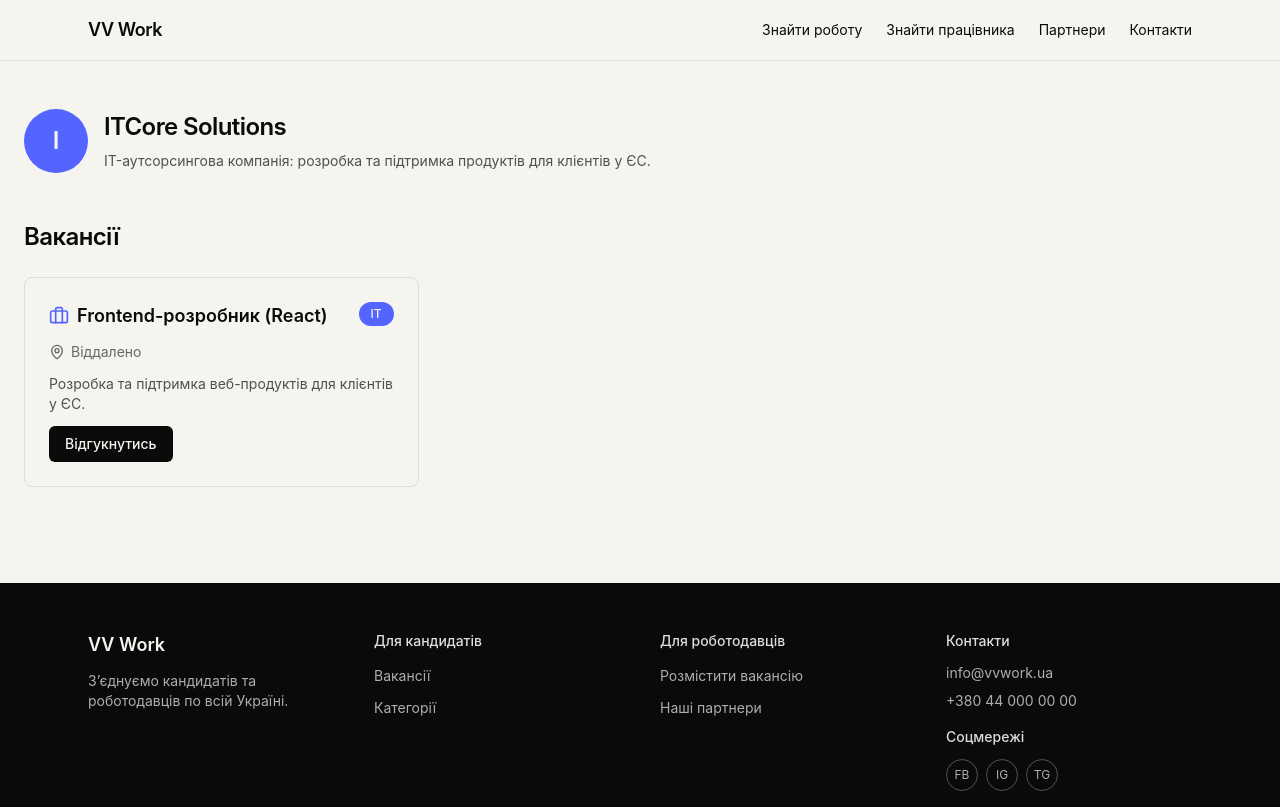
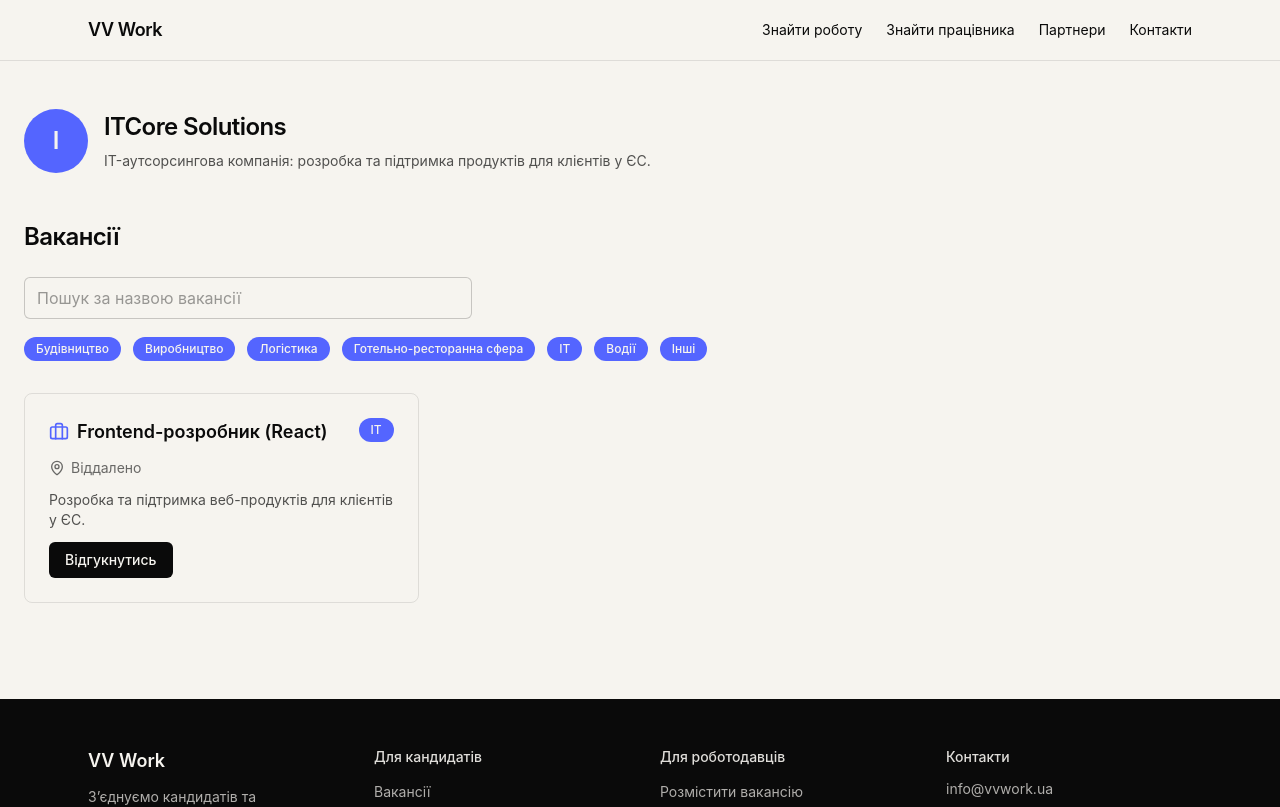
Before and after one commit to feverK13/vv-work-test-task, a React (Vite) app: page /partners/itcore-solutions in a window 1280 px wide. Shown: the top 807 px of the page. Built offline with nearby package versions, Linux system fonts and the light colour scheme.

Commit message:
feat(partner): add debounced search and category filter with memoized results

```diff
--- /dev/null
+++ b/src/hooks/use-debounce.ts
@@ -0,0 +1,17 @@
+import { useEffect, useState } from 'react';
+
+export function useDebounce<T>(value: T, delayMs = 400): T {
+  const [debouncedValue, setDebouncedValue] = useState(value);
+
+  useEffect(() => {
+    const timeoutId = setTimeout(() => {
+      setDebouncedValue(value);
+    }, delayMs);
+
+    return () => {
+      clearTimeout(timeoutId);
+    };
+  }, [value, delayMs]);
+
+  return debouncedValue;
+}
--- /dev/null
+++ b/src/hooks/use-vacancy-filters.ts
@@ -0,0 +1,24 @@
+import { useMemo } from 'react';
+import type { Vacancy } from '@/types/domain';
+
+export function useVacancyFilters(
+  vacancies: Vacancy[],
+  debouncedQuery: string,
+  selectedCategory: string | null,
+): Vacancy[] {
+  return useMemo(() => {
+    const normalizedQuery = debouncedQuery.trim().toLowerCase();
+
+    if (normalizedQuery === '' && selectedCategory === null) {
+      return vacancies;
+    }
+
+    return vacancies.filter((vacancy) => {
+      const matchesQuery =
+        normalizedQuery === '' || vacancy.title.toLowerCase().includes(normalizedQuery);
+      const matchesCategory = selectedCategory === null || vacancy.categoryId === selectedCategory;
+
+      return matchesQuery && matchesCategory;
+    });
+  }, [vacancies, debouncedQuery, selectedCategory]);
+}
--- a/src/pages/partner/vacancy-list.tsx
+++ b/src/pages/partner/vacancy-list.tsx
@@ -1,8 +1,13 @@
 import { useEffect, useState } from 'react';
 import { fetchVacanciesByPartner } from '@/api/vacancies';
 import type { Vacancy } from '@/types/domain';
+import { categories } from '@/data/categories';
+import { useDebounce } from '@/hooks/use-debounce';
+import { useVacancyFilters } from '@/hooks/use-vacancy-filters';
 import { Skeleton } from '@/components/ui/skeleton';
 import { RetryBlock } from '@/components/ui/retry-block';
+import { Input } from '@/components/ui/input';
+import { Badge } from '@/components/ui/badge';
 import { VacancyCard } from '@/pages/partner/vacancy-card';
 
 type LoadState =
@@ -10,7 +15,31 @@ type LoadState =
 
 const SKELETON_CARDS = Array.from({ length: 6 }, (_, index) => index);
 
-function VacancyListBody({ slug, onRetry }: { slug: string; onRetry: () => void }) {
+const NO_VACANCIES: Vacancy[] = [];
+
+const ACTIVE_CHIP_CLASS_NAME = 'transition-colors hover:bg-brand-400';
+
+const INACTIVE_CHIP_CLASS_NAME = 'transition-colors hover:bg-ink/5';
+
+function resolveInitialCategory(initialCategory: string | undefined): string | null {
+  if (!initialCategory) return null;
+
+  return categories.some((category) => category.id === initialCategory) ? initialCategory : null;
+}
+
+type VacancyListBodyProps = {
+  slug: string;
+  onRetry: () => void;
+  debouncedQuery: string;
+  selectedCategory: string | null;
+};
+
+function VacancyListBody({
+  slug,
+  onRetry,
+  debouncedQuery,
+  selectedCategory,
+}: VacancyListBodyProps) {
   const [state, setState] = useState<LoadState>({ status: 'loading' });
 
   useEffect(() => {
@@ -30,6 +59,9 @@ function VacancyListBody({ slug, onRetry }: { slug: string; onRetry: () => void
       cancelled = true;
     };
   }, [slug]);
+
+  const loadedVacancies = state.status === 'success' ? state.vacancies : NO_VACANCIES;
+  const filteredVacancies = useVacancyFilters(loadedVacancies, debouncedQuery, selectedCategory);
 
   if (state.status === 'loading') {
     return (
@@ -51,7 +83,7 @@ function VacancyListBody({ slug, onRetry }: { slug: string; onRetry: () => void
     return <RetryBlock onRetry={onRetry} />;
   }
 
-  if (state.vacancies.length === 0) {
+  if (loadedVacancies.length === 0) {
     return (
       <p className="rounded-md border border-ink/10 p-8 text-center text-ink/70">
         У цього партнера поки немає вакансій.
@@ -59,9 +91,17 @@ function VacancyListBody({ slug, onRetry }: { slug: string; onRetry: () => void
     );
   }
 
+  if (filteredVacancies.length === 0) {
+    return (
+      <p className="rounded-md border border-ink/10 p-8 text-center text-ink/70">
+        Нічого не знайдено.
+      </p>
+    );
+  }
+
   return (
     <div className="grid gap-6 sm:grid-cols-2 lg:grid-cols-3">
-      {state.vacancies.map((vacancy) => (
+      {filteredVacancies.map((vacancy) => (
         <VacancyCard key={vacancy.id} vacancy={vacancy} />
       ))}
     </div>
@@ -75,19 +115,61 @@ type VacancyListProps = {
 
 export function VacancyList({ slug, initialCategory }: VacancyListProps) {
   const [reloadToken, setReloadToken] = useState(0);
-  const [activeCategory] = useState(initialCategory);
+  const [query, setQuery] = useState('');
+  const [selectedCategory, setSelectedCategory] = useState<string | null>(() =>
+    resolveInitialCategory(initialCategory),
+  );
+  const debouncedQuery = useDebounce(query);
 
   return (
-    <section
-      data-initial-category={activeCategory}
-      className="mx-auto max-w-7xl px-4 pb-16 sm:px-6 lg:pb-24"
-    >
+    <section className="mx-auto max-w-7xl px-4 pb-16 sm:px-6 lg:pb-24">
       <h2 className="text-2xl font-semibold tracking-tight text-ink">Вакансії</h2>
-      <div className="mt-6">
+
+      <div className="mt-6 max-w-md">
+        <label htmlFor="vacancy-search" className="sr-only">
+          Пошук вакансій
+        </label>
+        <Input
+          id="vacancy-search"
+          name="vacancy-search"
+          value={query}
+          onChange={(event) => setQuery(event.target.value)}
+          placeholder="Пошук за назвою вакансії"
+        />
+      </div>
+
+      <div className="mt-4 flex flex-wrap gap-3">
+        {categories.map((category) => {
+          const isActive = category.id === selectedCategory;
+
+          return (
+            <button
+              key={category.id}
+              type="button"
+              aria-pressed={isActive}
+              onClick={() =>
+                setSelectedCategory((current) => (current === category.id ? null : category.id))
+              }
+              className="rounded-full focus:outline-none focus-visible:ring-2 focus-visible:ring-brand-500 focus-visible:ring-offset-2 focus-visible:ring-offset-paper"
+            >
+              <Badge
+                variant={isActive ? 'solid' : 'outline'}
+                className={isActive ? ACTIVE_CHIP_CLASS_NAME : INACTIVE_CHIP_CLASS_NAME}
+              >
+                {category.label}
+              </Badge>
+            </button>
+          );
+        })}
+      </div>
+
+      <div className="mt-8">
         <VacancyListBody
           key={`${slug}-${reloadToken}`}
           slug={slug}
           onRetry={() => setReloadToken((token) => token + 1)}
+          debouncedQuery={debouncedQuery}
+          selectedCategory={selectedCategory}
         />
       </div>
     </section>
```
Also changed, not shown: 2 other files (tests, documents, lock files or other folders).
